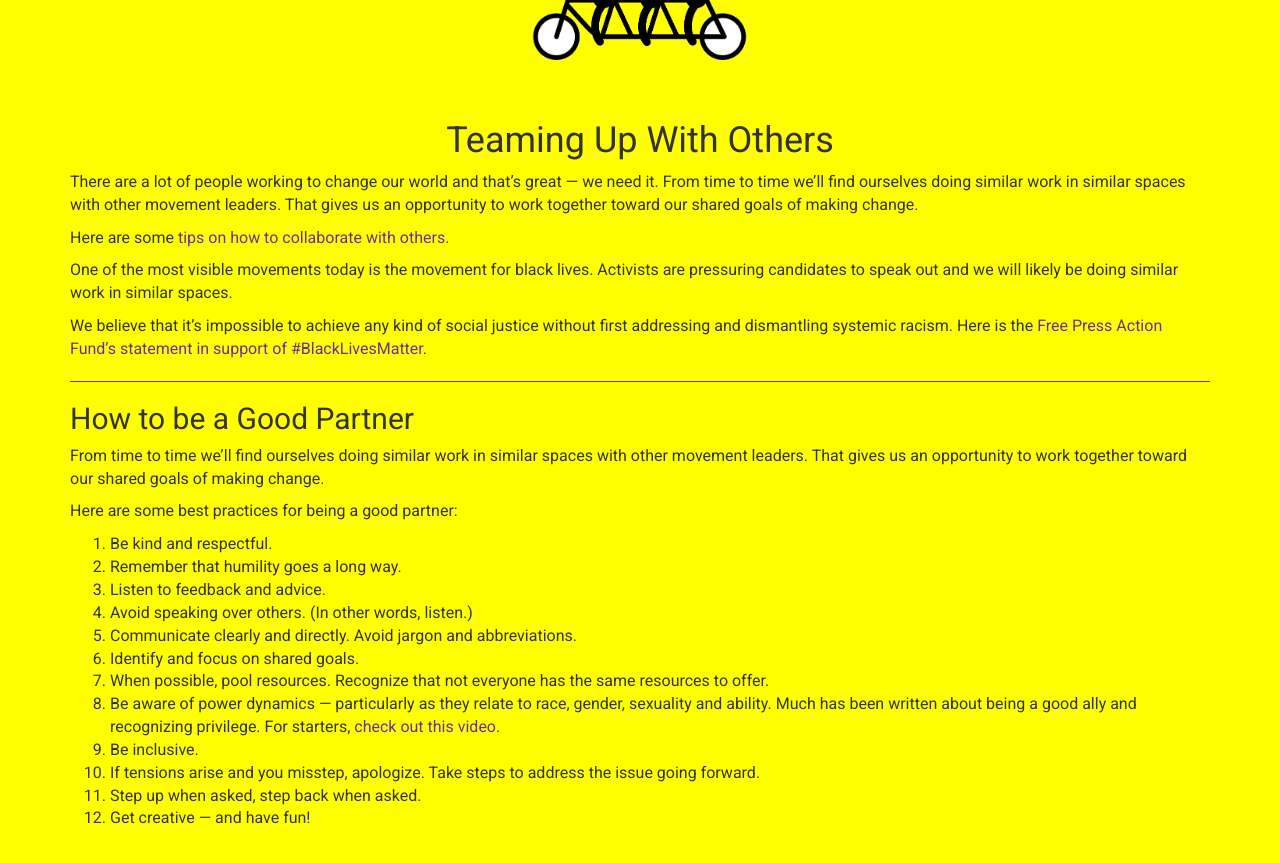
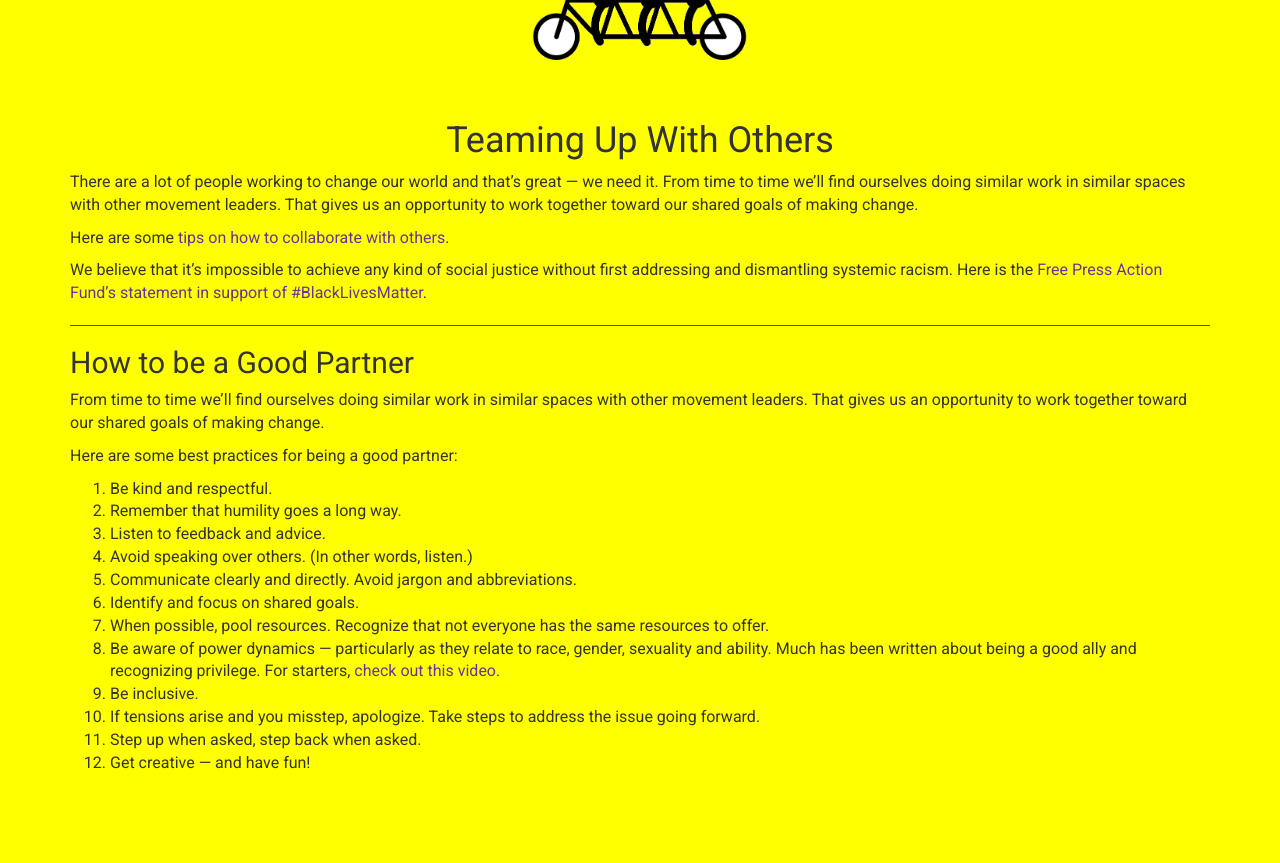
Before and after one commit to freepress/internet2016, a Jekyll site: the page built from _posts/toolkits/2015-01-02-teaming-up-with-others.md, in a window 1280 px wide and 900 px high, scrolled down 527 px. Shown: the top 863 px of the window. Built offline with Jekyll 4.4.1, drawn with Linux system fonts in a browser that asks for light colours; comment, search, counter and statistics services are not loaded.

Commit message:
Updated content

```diff
--- a/_posts/toolkits/2015-01-02-teaming-up-with-others.md
+++ b/_posts/toolkits/2015-01-02-teaming-up-with-others.md
@@ -10,8 +10,6 @@ icon: toolkit-icons-Team-Up3.png
 There are a lot of people working to change our world and that’s great — we need it. From time to time we’ll find ourselves doing similar work in similar spaces with other movement leaders. That gives us an opportunity to work together toward our shared goals of making change.
 
 Here are some <a href="#collaborate">tips on how to collaborate with others</a>.
-
-One of the most visible movements today is the movement for black lives. Activists are pressuring candidates to speak out and we will likely be doing similar work in similar spaces.
 
 We believe that it’s impossible to achieve any kind of social justice without first addressing and dismantling systemic racism. Here is the [Free Press Action Fund’s statement in support of #BlackLivesMatter](http://internet2016.net/blog/we-stand-blacklivesmatter).
 
```
